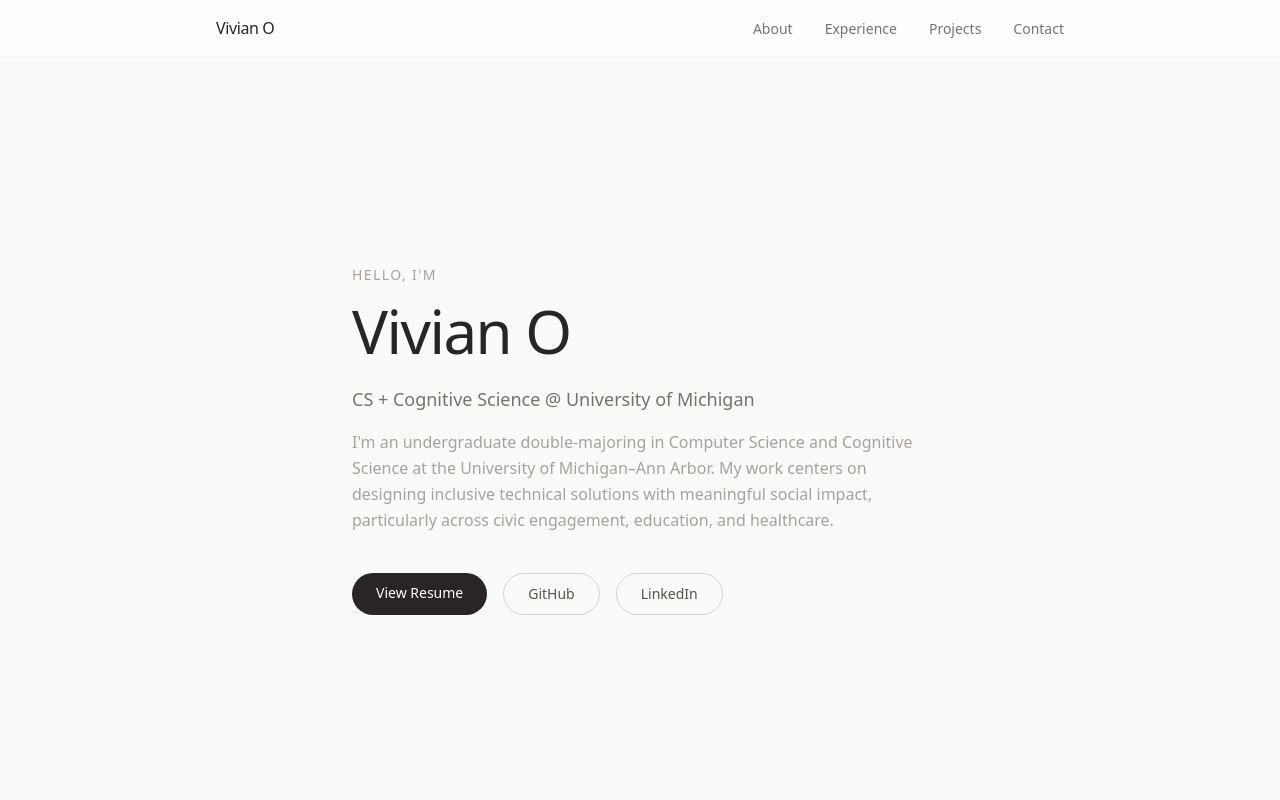
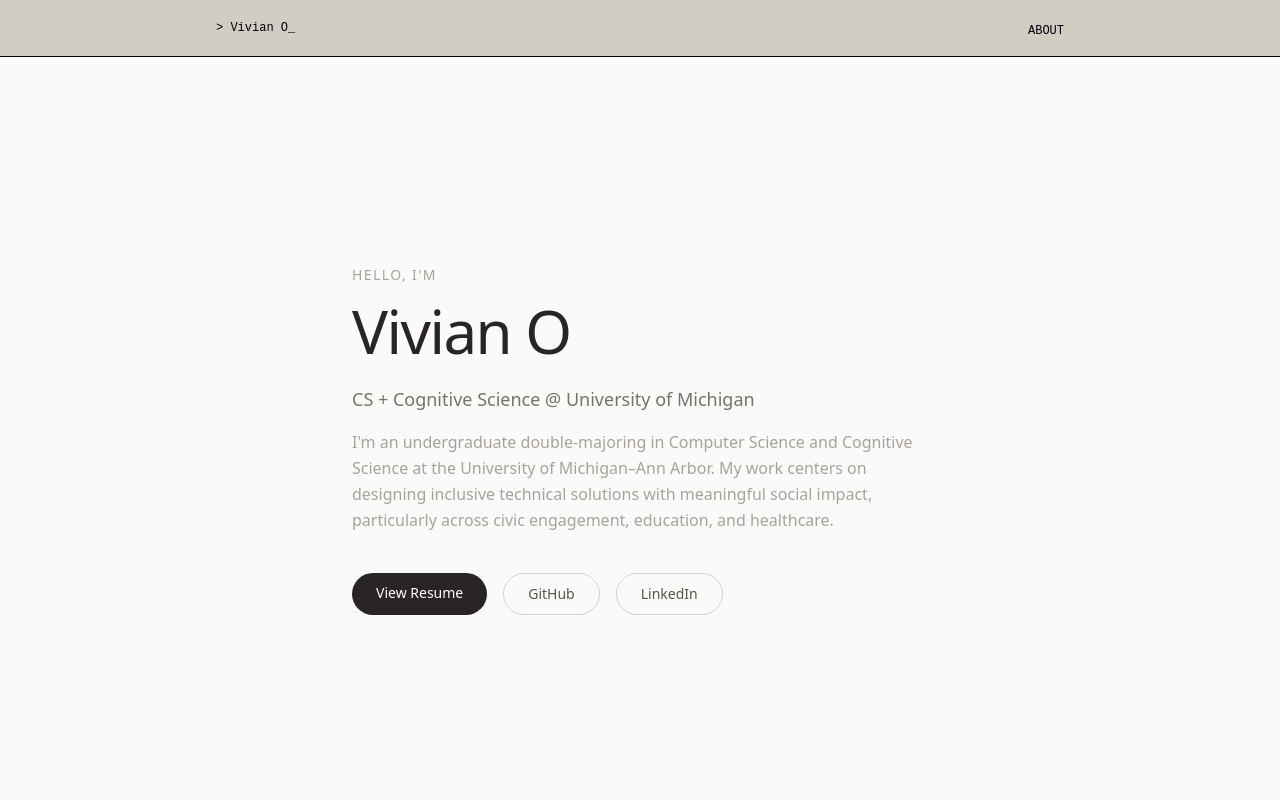
Before and after one commit to kvho2004/portfolio, a React app: page / in a window 1280 px wide. Shown: the top 800 px of the page. Built offline with nearby package versions, Linux system fonts and the light colour scheme; the HTML template or start-up script is replaced by a standard one.

Commit message:
temporary changes to ui

```diff
--- a/src/components/Navbar.jsx
+++ b/src/components/Navbar.jsx
@@ -3,23 +3,34 @@ import { Link } from "react-router-dom";
 import { info } from "../data/info";
 
 const links = [
-  { label: "About", to: "/" },
-  { label: "Experience", to: "/experience" },
-  { label: "Projects", to: "/projects" },
-  { label: "Contact", to: "/contact" },
+  { label: "ABOUT", to: "/" },
+//   { label: "EXP", to: "/#experience" },
+//   { label: "PROJECTS", to: "/#projects" },
+//   { label: "CONTACT", to: "/#contact" },
 ];
 
 export default function Navbar() {
   const [open, setOpen] = useState(false);
 
   return (
-    <nav className="fixed top-0 w-full bg-white/80 backdrop-blur-sm border-b border-stone-100 z-50">
+    <nav
+      className="fixed top-0 w-full z-50 border-b"
+      style={{
+        background: "rgba(200, 197, 188, 0.85)",
+        backdropFilter: "blur(8px)",
+        borderColor: "var(--color-border)",
+      }}
+    >
       <div className="max-w-4xl mx-auto px-6 py-4 flex items-center justify-between">
         <Link
           to="/"
-          className="text-stone-800 font-medium tracking-tight hover:text-stone-500 transition-colors"
+          className="text-xs hover:opacity-70 transition-opacity"
+          style={{
+            fontFamily: "'Press Start 2P', monospace",
+            color: "var(--color-amber)",
+          }}
         >
-          {info.shortName}
+          &gt; {info.shortName}_
         </Link>
 
         {/* Desktop */}
@@ -28,7 +39,11 @@ export default function Navbar() {
             <li key={label}>
               <Link
                 to={to}
-                className="text-sm text-stone-500 hover:text-stone-800 transition-colors"
+                className="text-xs hover:opacity-70 transition-opacity"
+                style={{
+                  fontFamily: "'Press Start 2P', monospace",
+                  color: "var(--color-muted)",
+                }}
               >
                 {label}
               </Link>
@@ -36,23 +51,36 @@ export default function Navbar() {
           ))}
         </ul>
 
-        {/* Mobile toggle */}
+        {/* Mobile */}
         <button
-          className="md:hidden text-stone-500 hover:text-stone-800"
+          className="md:hidden text-xs"
+          style={{
+            fontFamily: "'Press Start 2P', monospace",
+            color: "var(--color-muted)",
+          }}
           onClick={() => setOpen(!open)}
         >
-          {open ? "✕" : "☰"}
+          {open ? "✕" : "≡"}
         </button>
       </div>
 
-      {/* Mobile menu */}
       {open && (
-        <div className="md:hidden border-t border-stone-100 bg-white px-6 py-4 flex flex-col gap-4">
+        <div
+          className="md:hidden border-t px-6 py-4 flex flex-col gap-4"
+          style={{
+            borderColor: "var(--color-border)",
+            background: "var(--color-bg)",
+          }}
+        >
           {links.map(({ label, to }) => (
             <Link
               key={label}
               to={to}
-              className="text-sm text-stone-500 hover:text-stone-800 transition-colors"
+              className="text-xs hover:opacity-70 transition-opacity"
+              style={{
+                fontFamily: "'Press Start 2P', monospace",
+                color: "var(--color-muted)",
+              }}
               onClick={() => setOpen(false)}
             >
               {label}
--- a/src/data/info.js
+++ b/src/data/info.js
@@ -6,5 +6,6 @@ export const info = {
   email: "kvho@umich.edu",
   github: "https://github.com/kvho2004",
   linkedin: "https://www.linkedin.com/in/kvho/",
-  resume: "/resume.pdf",
+  resume:
+    "https://drive.google.com/file/d/16_22TtathZgRwj9vfrT-wcyo68YKXa4M/view?usp=sharing",
 };
```
